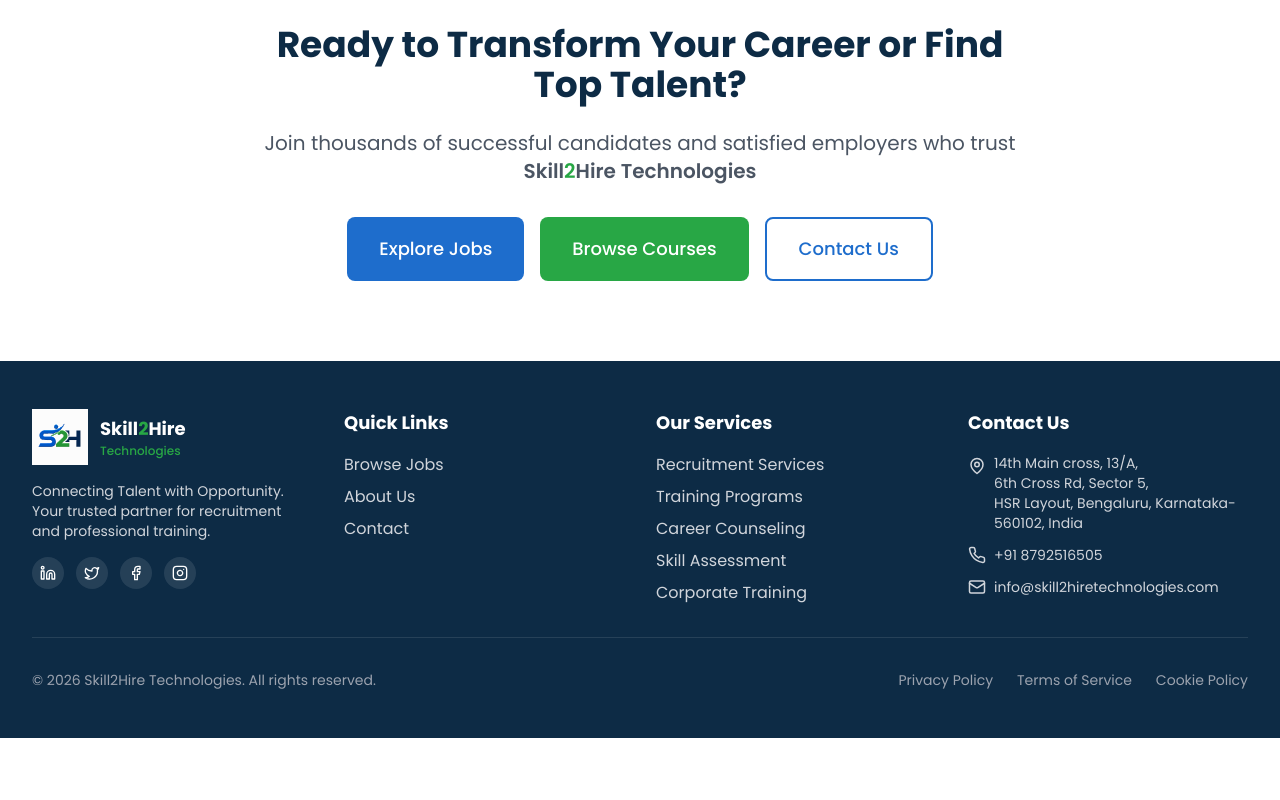
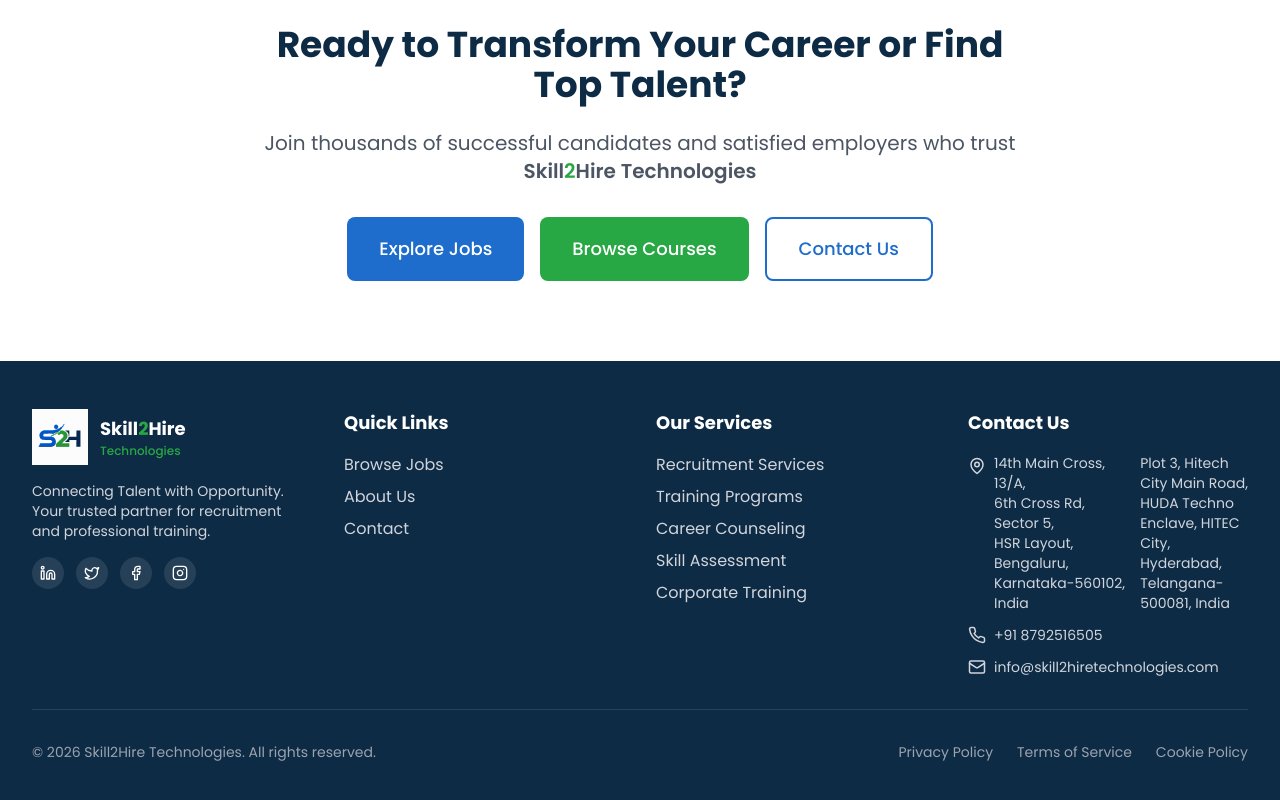
Before and after one commit to skill2hirecode-tech/skill2hire-platform, a Next.js app in the folder frontend/: page /about in a window 1280 px wide. Shown: the part 3185-3985 px from the top of the page. Before the commit the page ends 3923 px from the top, so only its background shows below. Built offline with nearby package versions, Linux system fonts and the light colour scheme.

Commit message:
updated the hyd address
updated the hyd address

```diff
--- a/frontend/src/components/layout/Footer.tsx
+++ b/frontend/src/components/layout/Footer.tsx
@@ -118,10 +118,16 @@
               <li className="flex items-start space-x-2 text-gray-300">
                 <MapPin size={18} className="mt-1 flex-shrink-0" />
                 <span className="text-sm">
-                  14th Main cross, 13/A, <br />
-                  6th Cross Rd, Sector 5, <br />
-                  HSR Layout, Bengaluru, Karnataka-560102, India <br />
-                </span>
+    14th Main Cross, 13/A, <br />
+    6th Cross Rd, Sector 5, <br />
+    HSR Layout, Bengaluru, Karnataka-560102, India
+  </span>
+
+  <span className="text-sm">
+    Plot 3, Hitech City Main Road, <br />
+    HUDA Techno Enclave, HITEC City, <br />
+    Hyderabad, Telangana-500081, India
+  </span>
               </li>
               <li className="flex items-center space-x-2 text-gray-300">
                 <Phone size={18} className="flex-shrink-0" />
```
